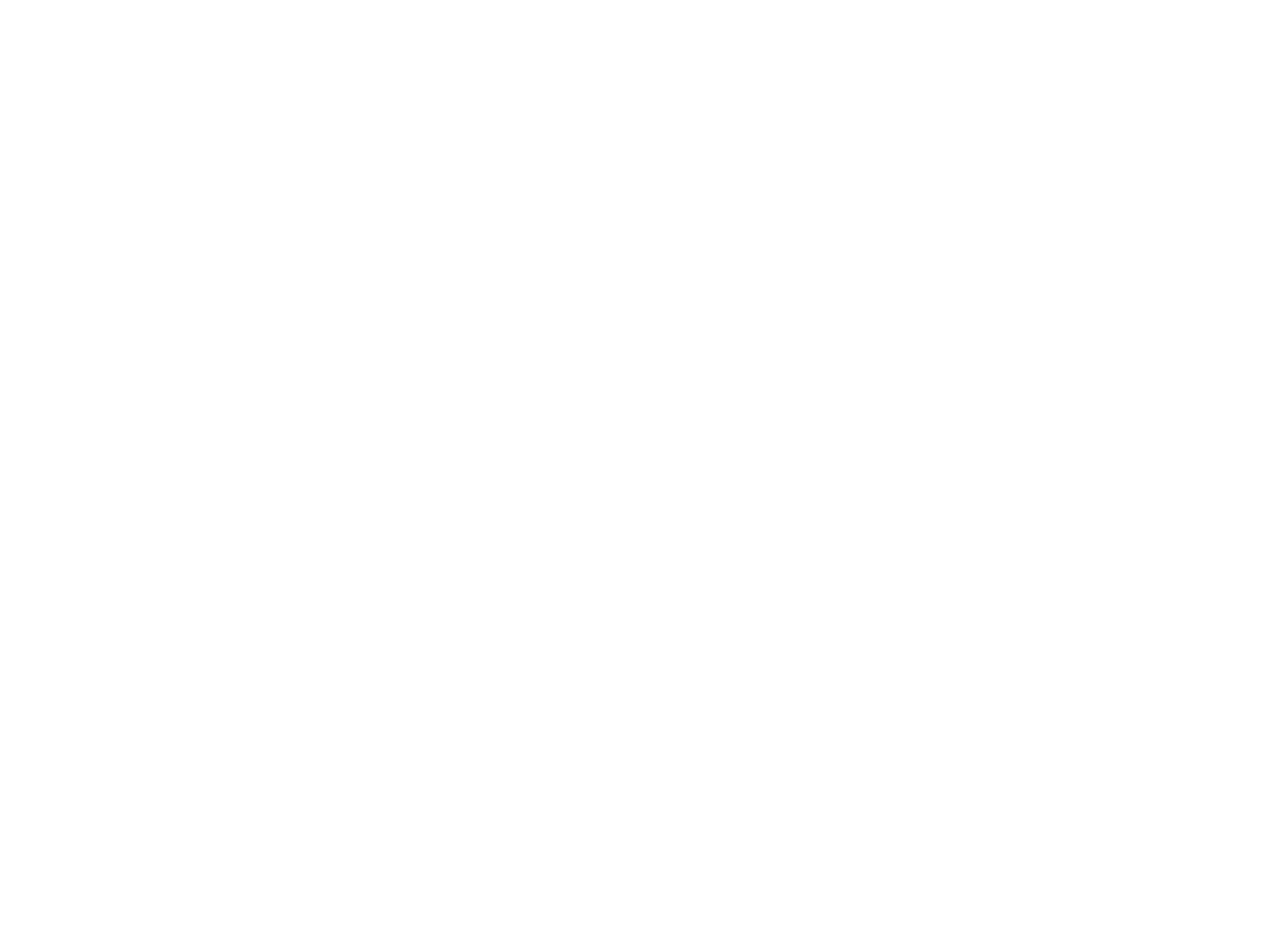
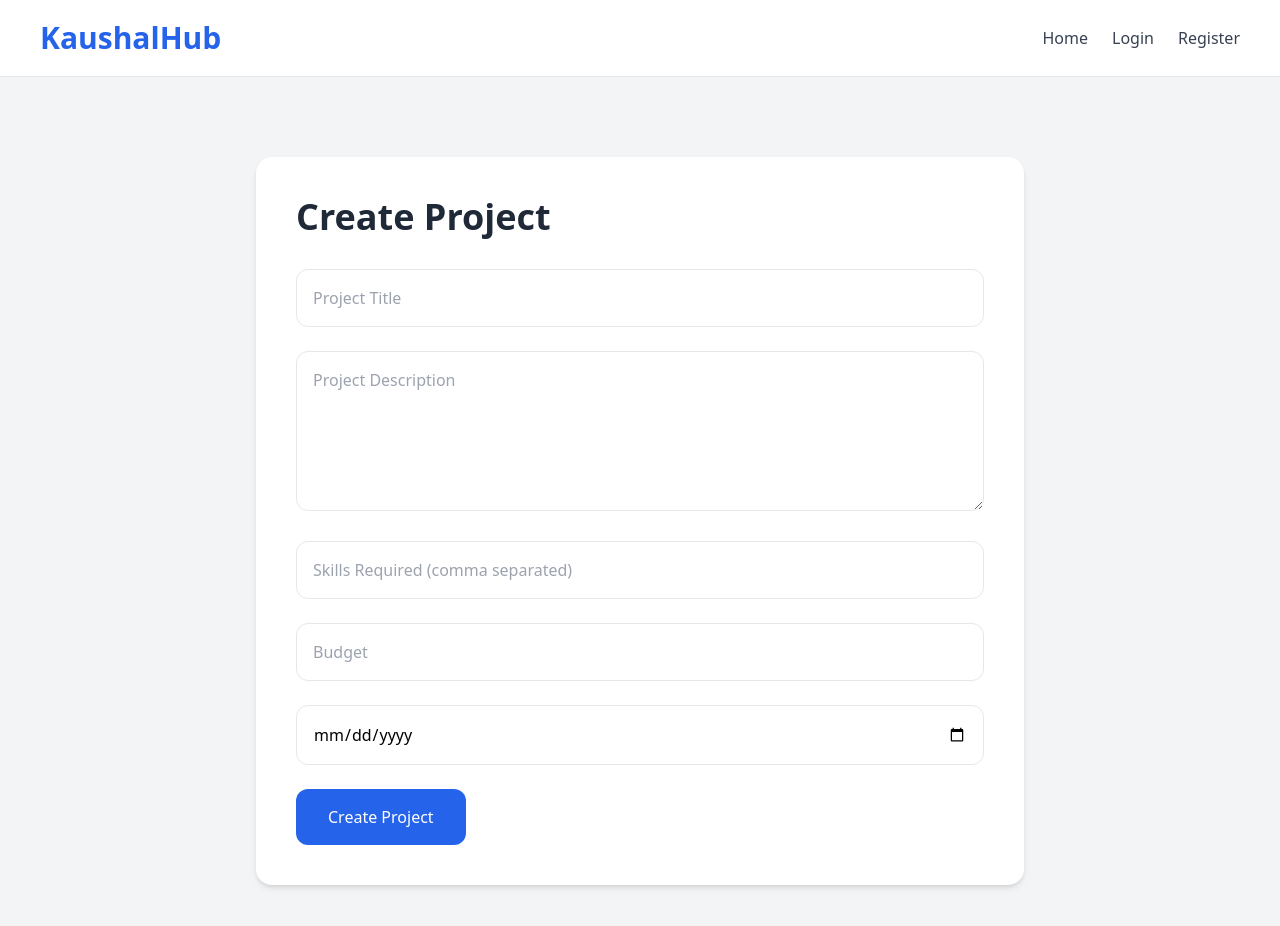
Before and after one commit to monika200417/KaushalHub, a React (Create React App) app in the folder client/: page /create-project in a window 1280 px wide. Before the commit this address had no page. Shown: the top 926 px of the page. Before the commit the page ends 800 px from the top, so only its background shows below. Built offline with nearby package versions, Linux system fonts and the light colour scheme.

Commit message:
Implemented client dahsboard and project creation workflow

```diff
--- a/client/src/App.js
+++ b/client/src/App.js
@@ -1,5 +1,5 @@
 import { BrowserRouter as Router, Routes, Route } from "react-router-dom";
-
+import CreateProject from "./pages/CreateProject";
 import Login from "./pages/Login";
 import Register from "./pages/Register";
 import Projects from "./pages/Projects";
@@ -16,7 +16,7 @@
         <Route path="/dashboard" element={<Dashboard />} />
         <Route path="/my-proposals" element={<MyProposals />} />
         <Route path="/project-proposals/:projectId" element={<ProjectProposals />} />
-
+        <Route path="/create-project" element={<CreateProject />} />
 
 
 
--- a/client/src/components/Navbar.js
+++ b/client/src/components/Navbar.js
@@ -1,15 +1,47 @@
 function Navbar() {
+  const role = localStorage.getItem("role");
+
+  const handleLogout = () => {
+    localStorage.clear();
+    window.location.href = "/login";
+  };
+
   return (
     <nav className="flex justify-between items-center px-10 py-5 border-b bg-white shadow-sm">
       <h1 className="text-3xl font-bold text-blue-600">
         KaushalHub
       </h1>
 
-      <div className="flex gap-6 text-gray-700 font-medium">
+      <div className="flex gap-6 text-gray-700 font-medium items-center">
         <a href="/" className="hover:text-blue-600">
           Home
         </a>
 
+        {/* Freelancer Links */}
+        {role === "freelancer" && (
+          <a
+            href="/my-proposals"
+            className="hover:text-blue-600"
+          >
+            My Proposals
+          </a>
+        )}
+
+        {/* Client Links */}
+        {role === "client" && (
+          <>
+            <a
+              href="/dashboard"
+              className="hover:text-blue-600"
+            >
+              Dashboard
+            </a>
+          </>
+        )}
+
+        {/* Logged Out */}
+        {!role && (
+          <>
             <a href="/login" className="hover:text-blue-600">
               Login
             </a>
@@ -17,6 +49,18 @@
             <a href="/register" className="hover:text-blue-600">
               Register
             </a>
+          </>
+        )}
+
+        {/* Logged In */}
+        {role && (
+          <button
+            onClick={handleLogout}
+            className="bg-red-500 hover:bg-red-600 text-white px-4 py-2 rounded-xl"
+          >
+            Logout
+          </button>
+        )}
       </div>
     </nav>
   );
--- /dev/null
+++ b/client/src/pages/CreateProject.js
@@ -0,0 +1,101 @@
+import { useState } from "react";
+import Navbar from "../components/Navbar";
+import { createProject } from "../services/projectService";
+function CreateProject() {
+  const [title, setTitle] = useState("");
+  const [description, setDescription] = useState("");
+  const [skillsRequired, setSkillsRequired] = useState("");
+  const [budget, setBudget] = useState("");
+  const [deadline, setDeadline] = useState("");
+  const handleCreateProject = async () => {
+  try {
+    await createProject({
+      title,
+      description,
+      skillsRequired: skillsRequired.split(","),
+      budget,
+      deadline,
+    });
+
+    alert("Project created successfully");
+
+    setTitle("");
+    setDescription("");
+    setSkillsRequired("");
+    setBudget("");
+    setDeadline("");
+  } catch (error) {
+    console.log(error);
+    alert("Failed to create project");
+  }
+};
+
+  return (
+    <div>
+      <Navbar />
+
+      <section className="py-20 px-6 bg-gray-100 min-h-screen">
+        <div className="max-w-3xl mx-auto bg-white rounded-2xl shadow-md p-10">
+          <h1 className="text-4xl font-bold text-gray-800 mb-8">
+            Create Project
+          </h1>
+
+          <div className="space-y-6">
+            {/* Title */}
+            <input
+              type="text"
+              placeholder="Project Title"
+              value={title}
+              onChange={(e) => setTitle(e.target.value)}
+              className="w-full border rounded-xl p-4"
+            />
+
+            {/* Description */}
+            <textarea
+              placeholder="Project Description"
+              value={description}
+              onChange={(e) => setDescription(e.target.value)}
+              className="w-full border rounded-xl p-4 h-40"
+            />
+
+            {/* Skills */}
+            <input
+              type="text"
+              placeholder="Skills Required (comma separated)"
+              value={skillsRequired}
+              onChange={(e) => setSkillsRequired(e.target.value)}
+              className="w-full border rounded-xl p-4"
+            />
+
+            {/* Budget */}
+            <input
+              type="number"
+              placeholder="Budget"
+              value={budget}
+              onChange={(e) => setBudget(e.target.value)}
+              className="w-full border rounded-xl p-4"
+            />
+
+            {/* Deadline */}
+            <input
+              type="date"
+              value={deadline}
+              onChange={(e) => setDeadline(e.target.value)}
+              className="w-full border rounded-xl p-4"
+            />
+
+            {/* Button */}
+            <button
+                onClick={handleCreateProject}
+                className="bg-blue-600 hover:bg-blue-700 text-white px-8 py-4 rounded-xl"
+    >
+             Create Project
+            </button>
+          </div>
+        </div>
+      </section>
+    </div>
+  );
+}
+
+export default CreateProject;
--- a/client/src/pages/Dashboard.js
+++ b/client/src/pages/Dashboard.js
@@ -1,5 +1,72 @@
-function Projects() {
-  return <h2>Projects Page</h2>;
+import Navbar from "../components/Navbar";
+
+function Dashboard() {
+  return (
+    <div>
+      <Navbar />
+
+      <section className="py-20 px-6 bg-gray-100 min-h-screen">
+        <div className="max-w-6xl mx-auto">
+          <h1 className="text-4xl font-bold text-gray-800 mb-10">
+            Client Dashboard
+          </h1>
+
+          <div className="grid grid-cols-1 md:grid-cols-3 gap-8">
+            {/* Create Project */}
+            <div className="bg-white rounded-2xl shadow-md p-8">
+              <h2 className="text-2xl font-bold mb-4">
+                Create Project
+              </h2>
+
+              <p className="text-gray-600 mb-6">
+                Post a new project and hire freelancers.
+              </p>
+
+              <a
+                href="/create-project"
+                className="bg-blue-600 hover:bg-blue-700 text-white px-5 py-3 rounded-xl"
+              >
+                Create Now
+              </a>
+            </div>
+
+            {/* Manage Projects */}
+            <div className="bg-white rounded-2xl shadow-md p-8">
+              <h2 className="text-2xl font-bold mb-4">
+                Manage Projects
+              </h2>
+
+              <p className="text-gray-600 mb-6">
+                View all your posted projects and proposals.
+              </p>
+
+              <a
+                href="/create-project"
+                className="bg-green-600 hover:bg-green-700 text-white px-5 py-3 rounded-xl"
+              >
+                View Projects
+              </a>
+            </div>
+
+            {/* Activity */}
+            <div className="bg-white rounded-2xl shadow-md p-8">
+              <h2 className="text-2xl font-bold mb-4">
+                Activity
+              </h2>
+
+              <p className="text-gray-600 mb-6">
+                Track freelancer interactions and hiring progress.
+              </p>
+
+              <button className="bg-purple-600 hover:bg-purple-700 text-white px-5 py-3 rounded-xl">
+                Coming Soon
+              </button>
+            </div>
+          </div>
+        </div>
+      </section>
+    </div>
+  );
 }
 
-export default Projects;
+export default Dashboard;
--- a/client/src/services/projectService.js
+++ b/client/src/services/projectService.js
@@ -6,3 +6,18 @@
   const res = await axios.get(API);
   return res.data;
 };
+export const createProject = async (projectData) => {
+  const token = localStorage.getItem("token");
+
+  const res = await axios.post(
+    "http://localhost:5000/api/projects",
+    projectData,
+    {
+      headers: {
+        Authorization: `Bearer ${token}`,
+      },
+    }
+  );
+
+  return res.data;
+};
```
Lines whose indentation alone changed are shown as unchanged.
